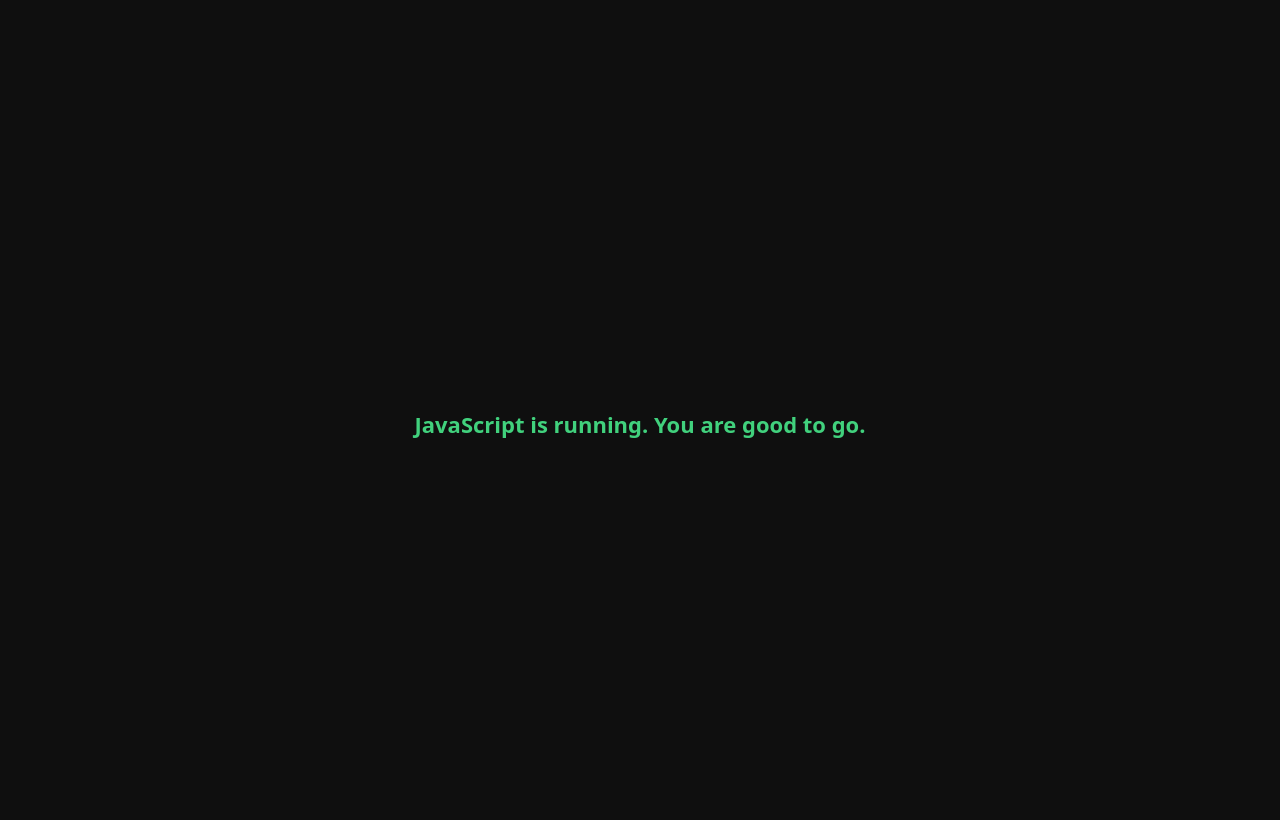
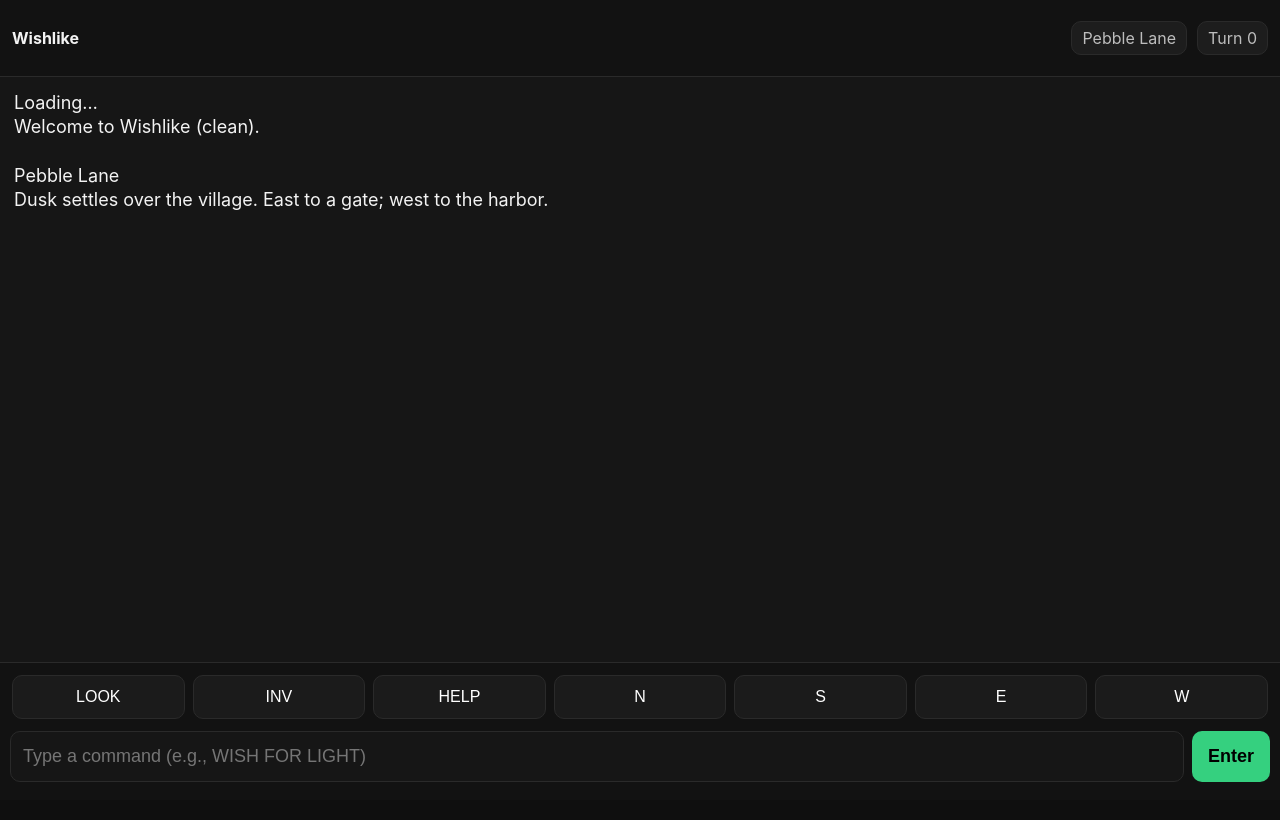
Before and after one commit to anneldubois8-collab/Wisklike-, a plain HTML site: page index.html in a window 1280 px wide. Drawn offline with Linux system fonts and the light colour scheme.

Commit message:
Update index.html

```diff
--- a/index.html
+++ b/index.html
@@ -1,37 +1,119 @@
 <!doctype html>
-<html>
+<html lang="en">
 <head>
-<meta charset="utf-8">
-<meta name="viewport" content="width=device-width, initial-scale=1">
-<title>JS Smoke Test</title>
+<meta charset="utf-8" />
+<meta name="viewport" content="width=device-width, initial-scale=1, viewport-fit=cover" />
+<title>Wishlike (Mobile – Clean)</title>
 <style>
-  html,body{height:100%;margin:0;font-family:system-ui;background:#0f0f0f;color:#eee}
-  #root{display:flex;align-items:center;justify-content:center;height:100%;text-align:center;padding:24px}
-  .dead{color:#ff5757;font-size:22px;font-weight:700}
-  .ok{color:#41d17d;font-size:22px;font-weight:700}
-  pre{white-space:pre-wrap;text-align:left;background:#151515;border:1px solid #2a2a2a;padding:12px;border-radius:8px;margin-top:16px}
+  :root{
+    --bg:#0f0f0f; --fg:#f3f3f3; --muted:#bdbdbd; --panel:#161616; --border:#2a2a2a;
+    --hud-h:56px; --safe-top: env(safe-area-inset-top); --safe-bottom: env(safe-area-inset-bottom);
+  }
+  html,body{height:100%;margin:0;background:var(--bg);color:var(--fg);
+    font-family: ui-rounded, -apple-system, system-ui, Segoe UI, Roboto, Arial;}
+  #app{height:100%;display:flex;flex-direction:column;}
+  .hud{position:sticky;top:0;padding:10px calc(12px + var(--safe-top));
+    height:var(--hud-h);background:#121212;border-bottom:1px solid var(--border);
+    display:flex;align-items:center;gap:10px;font-size:16px}
+  .title{font-weight:700;margin-right:auto}
+  .badge{background:#1d1d1d;border:1px solid var(--border);padding:6px 10px;border-radius:10px;color:var(--muted)}
+  #log{
+    flex:1;overflow:auto;padding:14px 14px 24px 14px;line-height:1.35;font-size:18px;background:var(--panel);
+  }
+  .footer{position:sticky;bottom:0;background:#121212;border-top:1px solid var(--border);
+    padding-bottom:calc(8px + var(--safe-bottom));}
+  .quickbar{display:grid;grid-template-columns:repeat(7,1fr);gap:8px;padding:12px}
+  .qbtn{font-size:16px;padding:12px 10px;background:#1b1b1b;color:#fff;border:1px solid var(--border);border-radius:10px}
+  .qbtn:active{transform:scale(0.98)}
+  .promptline{display:flex;gap:8px;padding:10px;padding-top:0}
+  #input{flex:1;font-size:18px;padding:14px 12px;background:#161616;color:#fff;border:1px solid var(--border);border-radius:10px}
+  #btn{font-size:18px;font-weight:700;padding:14px 16px;background:#35d07f;color:#000;border:none;border-radius:10px}
+  @media (max-width:380px){.quickbar{grid-template-columns:repeat(4,1fr)}}
 </style>
 </head>
 <body>
-<div id="root">
-  <div>
-    <div id="status" class="dead">HTML loaded. If you only see this red message, JavaScript did NOT run.</div>
-    <pre id="errors" style="display:none"></pre>
+<div id="app">
+  <div class="hud">
+    <div class="title">Wishlike</div>
+    <div class="badge" id="loc">—</div>
+    <div class="badge" id="time">Turn 0</div>
+  </div>
+
+  <div id="log" aria-live="polite">Loading…</div>
+
+  <div class="footer">
+    <div class="quickbar" aria-label="Quick actions">
+      <button class="qbtn" data-cmd="LOOK">LOOK</button>
+      <button class="qbtn" data-cmd="I">INV</button>
+      <button class="qbtn" data-cmd="HELP">HELP</button>
+      <button class="qbtn" data-cmd="N">N</button>
+      <button class="qbtn" data-cmd="S">S</button>
+      <button class="qbtn" data-cmd="E">E</button>
+      <button class="qbtn" data-cmd="W">W</button>
+    </div>
+    <div class="promptline">
+      <input id="input" type="text" inputmode="latin" autocomplete="off" autocapitalize="characters" autocorrect="off"
+             placeholder="Type a command (e.g., WISH FOR LIGHT)" />
+      <button id="btn" aria-label="Enter command">Enter</button>
+    </div>
   </div>
 </div>
 
 <script>
-  // surface any JS errors directly on the page
-  window.addEventListener('error', function(e){
-    var box = document.getElementById('errors');
-    box.style.display='block';
-    box.textContent += "[JS ERROR] " + (e && e.message ? e.message : e) + "\n";
-  });
+/* Show JS errors on-screen so debugging is easy */
+window.addEventListener('error', e=>{
+  const log=document.getElementById('log');
+  const msg = e && e.message ? e.message : String(e);
+  log.innerHTML += '<div style="color:#ff6b6b;margin-top:8px">[JS ERROR] '+msg+'</div>';
+});
 
-  // if we got here, JS is executing
-  var s = document.getElementById('status');
-  s.className = 'ok';
-  s.textContent = 'JavaScript is running. You are good to go.';
+/* Utility: append with HTML line breaks */
+function appendHTML(text){
+  const log = document.getElementById('log');
+  const html = String(text).replace(/\n/g,'<br>');
+  log.innerHTML += (log.innerHTML ? '<br>' : '') + html;
+  log.scrollTop = log.scrollHeight;
+}
+
+/* ===== Minimal IF (clean rendering) ===== */
+const state = { turn:0, here:"lane" };
+const rooms = {
+  lane:   { name:"Pebble Lane", desc:"Dusk settles over the village. East to a gate; west to the harbor.", exits:{e:"gate", w:"harbor"} },
+  gate:   { name:"Iron Gate",   desc:"An old iron gate. West returns to the lane.",                           exits:{w:"lane"} },
+  harbor: { name:"Harbor Edge", desc:"Water slaps the pilings. East returns to the lane.",                    exits:{e:"lane"} }
+};
+
+const locEl = document.getElementById('loc');
+const timeEl= document.getElementById('time');
+const logEl = document.getElementById('log');
+const input = document.getElementById('input');
+const btn   = document.getElementById('btn');
+
+function setHUD(){ locEl.textContent = rooms[state.here].name; timeEl.textContent = 'Turn ' + state.turn; }
+function say(t){ appendHTML(t); }
+function look(){ const r=rooms[state.here]; say('\n'+r.name+'\n'+r.desc); }
+function move(dir){
+  const r=rooms[state.here]; const d=r.exits[dir];
+  if(!d) return say("You can’t go that way.");
+  state.here=d; state.turn++; setHUD(); look();
+}
+function handle(cmdRaw){
+  const cmd=(cmdRaw||'').trim().toLowerCase(); if(!cmd) return;
+  say('\n> '+cmd);
+  if (cmd==='look'||cmd==='l') return look();
+  if (['n','s','e','w'].includes(cmd)) return move(cmd);
+  if (cmd==='help') return say('Try LOOK (or L), and N/S/E/W to move.');
+  say('Unknown command. Try LOOK or N/S/E/W.');
+}
+btn.onclick = ()=>{ const v=input.value; input.value=''; handle(v); input.focus(); };
+input.addEventListener('keydown', e=>{ if(e.key==='Enter'){ btn.click(); }});
+document.querySelectorAll('.qbtn').forEach(b=> b.addEventListener('click', ()=> { handle(b.dataset.cmd); input.focus(); }));
+
+/* Boot */
+appendHTML("Welcome to Wishlike (clean).");
+setHUD(); look();
+
+/* --- Once this works, swap this tiny engine for the full game content I gave earlier. --- */
 </script>
 </body>
 </html>
```
